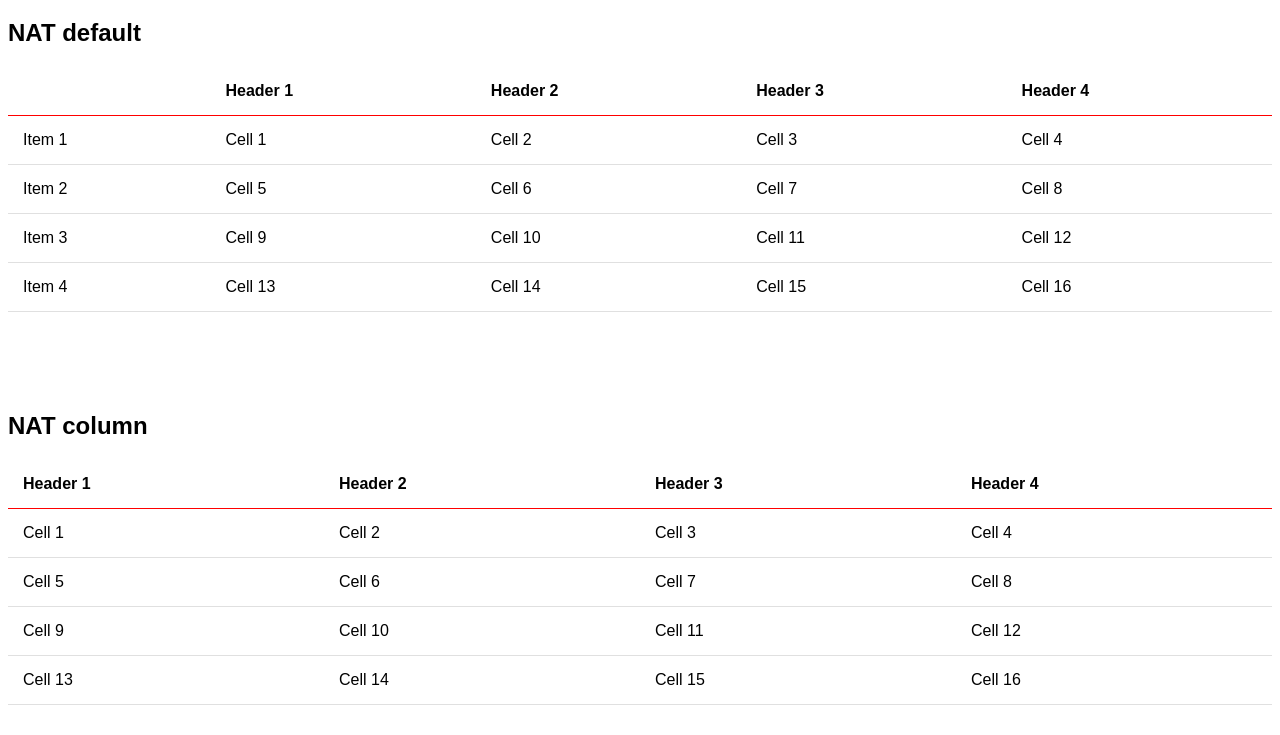
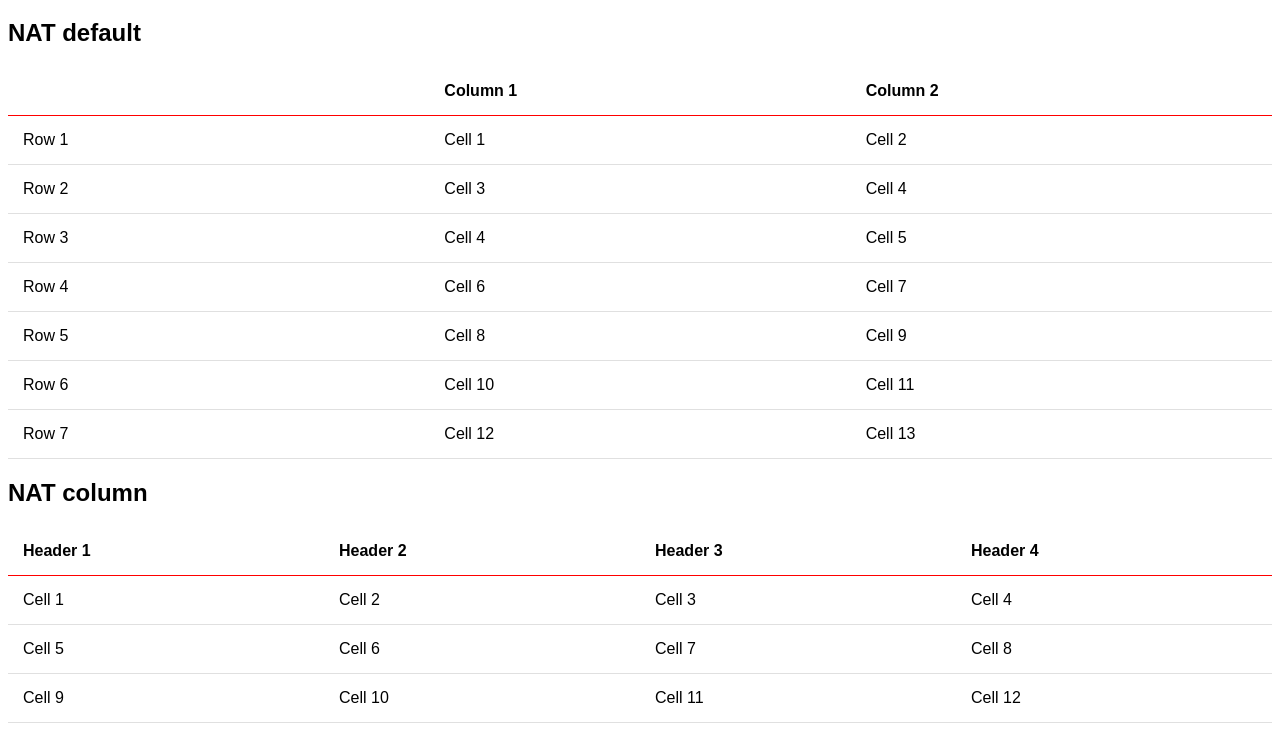
Before and after one commit to patrick-hurley/notanothertable, a website: page src/index.html in a window 1280 px wide. Shown: the part 61-796 px from the top of the page. Drawn offline with nearby package versions, Linux system fonts and the light colour scheme; files that its build step writes are made by us from their sources.

```diff
--- a/src/index.html
+++ b/src/index.html
@@ -6,7 +6,7 @@
     <meta http-equiv="X-UA-Compatible" content="IE=edge">
     <meta name="viewport" content="width=device-width, initial-scale=1">
     <title>notanothertable</title>
-    <link href="css/main.css" rel="stylesheet">
+    <link href="css/nat.css" rel="stylesheet">
 
 </head>
 
@@ -15,47 +15,55 @@
     <h1>NAT Demo</h1>
 
     <h2>NAT default</h2>
+    <div class="demo">
         <table nat>
             <thead>
                 <tr>
                     <th></th>
-                <th>Header 1</th>
-                <th>Header 2</th>
-                <th>Header 3</th>
-                <th>Header 4</th>
+                    <th>Column 1</th>
+                    <th>Column 2</th>
                 </tr>
             </thead>
             <tbody>
                 <tr>
-                <td>Item 1</td>
+                    <td>Row 1</td>
                     <td>Cell 1</td>
                     <td>Cell 2</td>
+                </tr>
+                <tr>
+                    <td>Row 2</td>
                     <td>Cell 3</td>
                     <td>Cell 4</td>
                 </tr>
                 <tr>
-                <td>Item 2</td>
+                    <td>Row 3</td>
+                    <td>Cell 4</td>
                     <td>Cell 5</td>
+                </tr>
+                <tr>
+                    <td>Row 4</td>
                     <td>Cell 6</td>
                     <td>Cell 7</td>
-                <td>Cell 8</td>
                 </tr>
                 <tr>
-                <td>Item 3</td>
+                    <td>Row 5</td>
+                    <td>Cell 8</td>
                     <td>Cell 9</td>
+                </tr>
+                <tr>
+                    <td>Row 6</td>
                     <td>Cell 10</td>
                     <td>Cell 11</td>
-                <td>Cell 12</td>
                 </tr>
                 <tr>
-                <td>Item 4</td>
+                    <td>Row 7</td>
+                    <td>Cell 12</td>
                     <td>Cell 13</td>
-                <td>Cell 14</td>
-                <td>Cell 15</td>
-                <td>Cell 16</td>
                 </tr>
             </tbody>
         </table>
+    </div>
+
 
     <h2>NAT column</h2>
     <table nat nat-column class="nat-theme">
--- a/src/sass/nat.scss
+++ b/src/sass/nat.scss
@@ -7,15 +7,12 @@
     font-family: Arial, Helvetica, sans-serif;
 }
 
-.nat__table {
-    margin-bottom: 100px;
-}
-
 // Responsive table
 @media only screen and (min-width: $screen-sm-min) {
     .nat__table {
         display: table;
         width: 100%;
+        table-layout: fixed;
     }
 
     .nat__row--header > .nat__cell {
```
Also changed, not shown: README.md (added), dist/css/nat.css, dist/index.html. Lines whose indentation alone changed are shown as unchanged.
